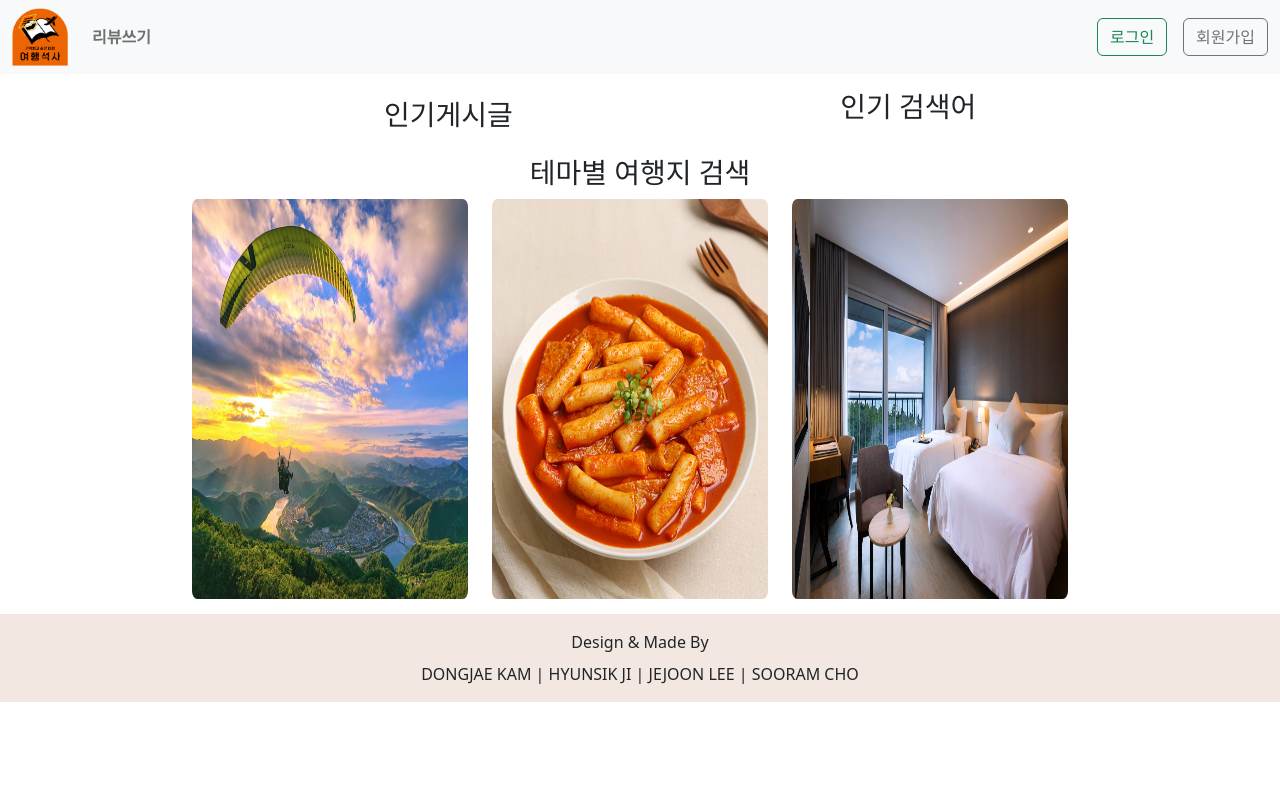
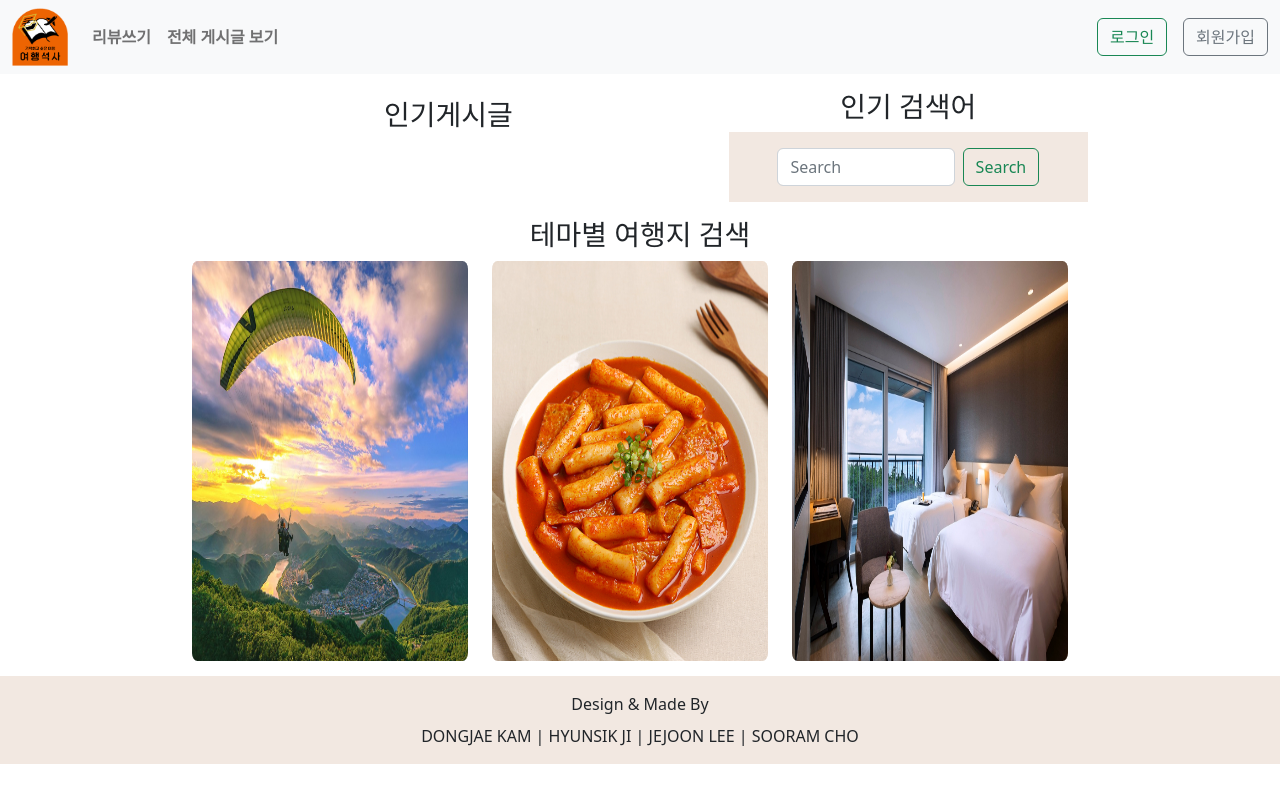
Before and after one commit to DongjaeKam/travel-master, a Django app: page /articles/ in a window 1280 px wide. Run offline with Django 3.2, Linux system fonts and the light colour scheme; data that the repository does not hold is empty; some libraries are stand-ins or nearby versions.

Commit message:
index 오류 수정

```diff
--- a/articles/templates/articles/index.html
+++ b/articles/templates/articles/index.html
@@ -45,19 +45,31 @@
       {% comment %} 인기검색어 {% endcomment %}
       <div class=" col-5" style="border-radius:2%;">
           <h3 class="text-center">인기 검색어</h3>
-          {% for p in popular %}
-            <div class="area_keyword" style="">
-              <ul id="p_search_hd1" style="list-style:none">
-                <li>
-                  <h4>
-                    <span class="num">{{ forloop.counter }}:</span>
-                    {{p.title}}
-                  </h4>
-                </li>
-              </ul>
+          <div class="search-box">
+            <form action="{%url 'articles:search' %}" class="search d-flex" role="search" method="">
+              <input type="text" style="display:none">
+              <input type="password" style="display:none">
+              <input class="form-control me-2" name="searched" type="search" placeholder="Search" aria-label="Search">
+              <button class="btn btn-outline-success" type="submit">Search</button>
+            </form>
+          </div>
+          <div class="d-flex">
+            <div class="col-6 area_keyword" style="">
+              {% for p in popular%}
+                  {% if forloop.counter <= 5 %}
+                  <h3 class="my-3"><a class="popular-click" href="{%url 'articles:search' %}?searched={{p.title}}"><span class="badge text-bg-warning">{{ forloop.counter }}</span> {{p.title}}</h6></a>
+                  {% endif %}
+              {% endfor %}
+              </div>
+              <div class="co1-6 area_keyword" style="">
+              {% for p in popular%}
+                  {% if forloop.counter > 5 %}
+                  <h3 class="my-3"><a class="popular-click" href="{%url 'articles:search' %}?searched={{p.title}}"><span class="badge text-bg-warning">{{ forloop.counter }}</span> {{p.title}}</h6></a>
+                  {% endif %}
+              {% endfor %}
+              </div>
             </div>
-          {% endfor %}
-      </div>
+          </div>
     </section>
     {% comment %} 메인 페이지 아랫단 {% endcomment %}
     <h3 class="text-center mt-3"> 테마별 여행지 검색 </h3>
@@ -65,25 +77,26 @@
       <div class="flip-box  col-4" style="">
         <div class="flip">
           <div class="front">
-            <a href="{% url 'articles:index' %}"><img class="index-img" src="{% static 'images/activity.jpg' %}" alt=""  style="border-radius:2%;"></a>
+            <img class="index-img" src="{% static 'images/activity.jpg' %}" alt=""  style="border-radius:2%;">
           </div>
-          <div class="back fs-3">액티비티</div>
+          <div class="back fs-3"><a href="{% url 'articles:search' %}?searched=activity">액티비티</a></div>
+        </div>
+      </div></a>
+      <div class="flip-box  col-4" style="">
+        <div class="flip">
+          <div class="front">
+            <img class="index-img" src="{% static 'images/food.jpg' %}" alt=""  style="border-radius:2%;" >
+          </div>
+          <div class="back fs-3"><a href="{% url 'articles:search' %}?searched=food">푸드</a></div>
         </div>
       </div>
       <div class="flip-box  col-4" style="">
         <div class="flip">
           <div class="front">
-            <a href="{% url 'articles:index' %}"><img class="index-img" src="{% static 'images/food.jpg' %}" alt=""  style="border-radius:2%;" ></a>
+            <img class="index-img" src="{% static 'images/healing.jpg' %}" alt="" style="border-radius:2%;"></a>
           </div>
-          <div class="back fs-3">푸드</div>
-        </div>
-      </div>
-      <div class="flip-box  col-4" style="">
-        <div class="flip">
-          <div class="front">
-            <a href="{% url 'articles:index' %}"><img class="index-img" src="{% static 'images/healing.jpg' %}" alt="" style="border-radius:2%;"></a>
-          </div>
-          <div class="back fs-3">힐링</div>
+
+          <div class="back fs-3"><a href="{% url 'articles:search' %}?searched=healing">힐링</a></div>
         </div>
       </div>
     </section>
--- a/articles/urls.py
+++ b/articles/urls.py
@@ -14,6 +14,11 @@ urlpatterns = [
     path("map/", views.map, name="map"),
     path("map2/", views.map2, name="map2"),
     path("<int:pk>/comment_create/", views.comment_create, name="comment_create"),
-    path("<int:review_pk>/comment_delete/<int:comment_pk>/delete", views.comment_delete, name="comment_delete"),
-    path("<int:pk>/like/", views.like, name='like'),
+    path(
+        "<int:review_pk>/comment_delete/<int:comment_pk>/delete",
+        views.comment_delete,
+        name="comment_delete",
+    ),
+    path("<int:pk>/like/", views.like, name="like"),
+    path("list/", views.list, name="list"),
 ]
--- a/articles/views.py
+++ b/articles/views.py
@@ -15,12 +15,12 @@ from django.contrib.auth import get_user_model
 
 def index(request):
     popular_search = Search.objects.order_by("-count")[:10]
-    reviews = Review.objects.all()[:10]
+    reviews = Review.objects.order_by("-like_users")[:10]
 
     pop_photos = []
     cnt = 1
+
     for review in reviews:
-
         if review.photo_set.all():
             pop_photos.append(review.photo_set.all()[0])
 
@@ -30,6 +30,15 @@ def index(request):
         "popular": popular_search,
     }
     return render(request, "articles/index.html", context)
+
+
+def list(request):
+
+    reviews = Review.objects.all()
+
+    context = {"boards": reviews}
+
+    return render(request, "articles/search.html", context)
 
 
 @login_required(login_url="accounts:login")
@@ -83,7 +92,7 @@ def detail(request, pk):
         "comment_form": comment_form,
         "comments": comments,
         "photos": photos,
-        "popular" :popular,
+        "popular": popular,
     }
     return render(request, "articles/detail.html", context)
 
@@ -224,6 +233,8 @@ def comment_create(request, pk):
         "user": user,
     }
     return JsonResponse(context)
+
+
 # 댓글삭제
 @login_required(login_url="accounts:login")
 def comment_delete(request, review_pk, comment_pk):
@@ -231,7 +242,7 @@ def comment_delete(request, review_pk, comment_pk):
     review_pk = Review.objects.get(pk=review_pk).pk
     user = request.user.pk
     comment.delete()
-    temp = Comment.objects.filter(review_id=review_pk).order_by('-pk')
+    temp = Comment.objects.filter(review_id=review_pk).order_by("-pk")
     comment_data = []
     for t in temp:
         t.created_at = t.created_at.strftime("%Y-%m-%d %H:%M")
@@ -247,9 +258,9 @@ def comment_delete(request, review_pk, comment_pk):
             }
         )
     context = {
-        'comment_data': comment_data,
-        'review_pk': review_pk,
-        'user': user,
+        "comment_data": comment_data,
+        "review_pk": review_pk,
+        "user": user,
     }
     return JsonResponse(context)
 
--- a/static/css/style.css
+++ b/static/css/style.css
@@ -1,4 +1,9 @@
 /* article.index */
+
+.theme-overlay {
+  height: 100%;
+  width: 100%;
+}
 
 
 .index-img {
@@ -82,7 +87,7 @@
   width: 80%;
 }
 
-.popular{
+.popular {
   position: absolute;
   display: none;
   width: 75%;
@@ -95,23 +100,23 @@
   background-color: rgb(236, 236, 236);
 }
 
-/* 캐러셀 클래스명과 같아 논의 필요함 */
-.active{
-  display:block;
+
+.active {
+  display: block;
 }
 
-.popular-click{
+.popular-click {
   font-weight: 700;
   text-decoration: none;
   color: rgb(121, 115, 112);
 }
 
-.popular-click:hover{
+.popular-click:hover {
   color: rgb(141, 74, 26);
   transition: all 0.5s ease;
 }
 
-.search-card{
+.search-card {
 
   margin: 1.5rem;
   border: 0px;
--- a/templates/base.html
+++ b/templates/base.html
@@ -28,6 +28,9 @@
           <ul class="navbar-nav me-auto mb-2 mb-lg-0">
             <li class="nav-item">
               <a class="nav-link fw-bold" href="{% url 'articles:review_create' %}">리뷰쓰기</a>
+            </li>
+            <li class="nav-item">
+              <a class="nav-link fw-bold" href="{% url 'articles:list' %}">전체 게시글 보기</a>
             </li>
           </ul>
           {% if not request.user.is_authenticated %}
```
